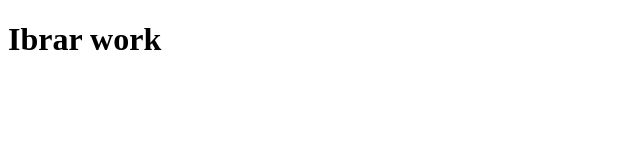
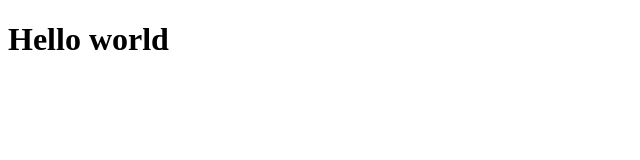
Before and after one commit to ibrarulhaq12345/First-Repo, a plain HTML site: page index.html in a window 1280 px wide. Shown: the full height of the page, 0-640 px from the left. Drawn offline with Linux system fonts and the light colour scheme.

Commit message:
today i added Hello World in h1 tag

```diff
--- a/index.html
+++ b/index.html
@@ -6,6 +6,6 @@
     <title>Document</title>
 </head>
 <body>
-    <h1>Ibrar work</h1>
+    <h1>Hello world</h1>
 </body>
 </html>
```
